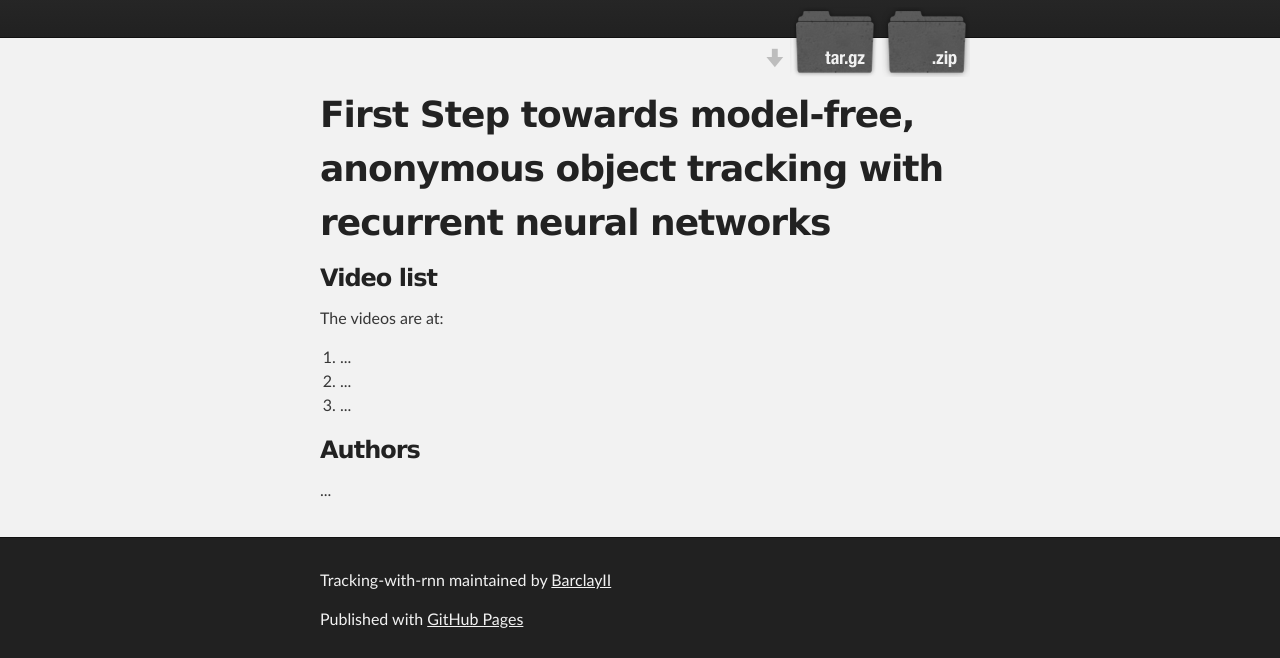
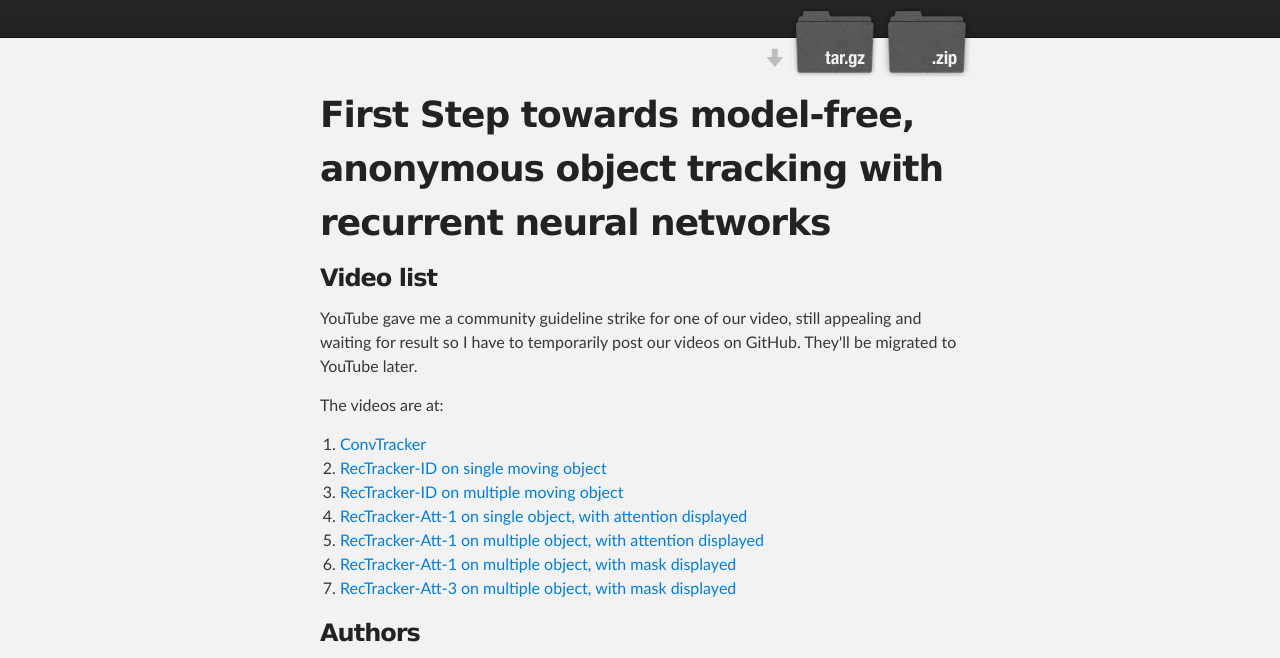
Before and after one commit to BarclayII/tracking-with-rnn, a plain HTML site: page index.html in a window 1280 px wide. Shown: the part 136-794 px from the top of the page. Drawn offline with Linux system fonts and the light colour scheme.

Commit message:
Create gh-pages branch via GitHub

```diff
--- a/index.html
+++ b/index.html
@@ -37,18 +37,26 @@
 <h3>
 <a id="video-list" class="anchor" href="#video-list" aria-hidden="true"><span class="octicon octicon-link"></span></a>Video list</h3>
 
+<p>YouTube gave me a community guideline strike for one of our video, still appealing and waiting for result so I have to temporarily post our videos on GitHub.  They'll be migrated to YouTube later.</p>
+
 <p>The videos are at:</p>
 
 <ol>
-<li>...</li>
-<li>...</li>
-<li>...</li>
+<li><a href="https://raw.githubusercontent.com/BarclayII/tracking-with-rnn/master/ConvTracker%20trained%20on%20single%20MNIST-1.mp4">ConvTracker</a></li>
+<li><a href="https://raw.githubusercontent.com/BarclayII/tracking-with-rnn/master/RecTrackerID%20trained%20on%20single%20MNIST-1.mp4">RecTracker-ID on single moving object</a></li>
+<li><a href="https://raw.githubusercontent.com/BarclayII/tracking-with-rnn/master/RecTrackerID%20trained%20on%20single%20but%20tested%20on%20multiple.mp4">RecTracker-ID on multiple moving object</a></li>
+<li><a href="https://raw.githubusercontent.com/BarclayII/tracking-with-rnn/master/RecTracker-Att-1%20on%20single%20object%20with%20attention.mp4">RecTracker-Att-1 on single object, with attention displayed</a></li>
+<li><a href="https://github.com/BarclayII/tracking-with-rnn/blob/master/RecTracker-Att-1%20distracted%20away%20in%20two%20moving%20objects.mp4">RecTracker-Att-1 on multiple object, with attention displayed</a></li>
+<li><a href="https://raw.githubusercontent.com/BarclayII/tracking-with-rnn/master/RecTracker-Att-1%20with%20Mask%20displayed.mp4">RecTracker-Att-1 on multiple object, with mask displayed</a></li>
+<li><a href="https://raw.githubusercontent.com/BarclayII/tracking-with-rnn/master/RecTracker-Att-3%20with%20mask%20displayed.mp4">RecTracker-Att-3 on multiple object, with mask displayed</a></li>
 </ol>
 
 <h3>
 <a id="authors" class="anchor" href="#authors" aria-hidden="true"><span class="octicon octicon-link"></span></a>Authors</h3>
 
-<p>...</p>
+<p>Quan Gan, Qipeng Guo (Fudan University)
+Zheng Zhang (NYU Shanghai)
+KyungHyun Cho (NYU)</p>
       </section>
     </div>
 
```
Also changed, not shown: params.json (+1 -1 lines).
